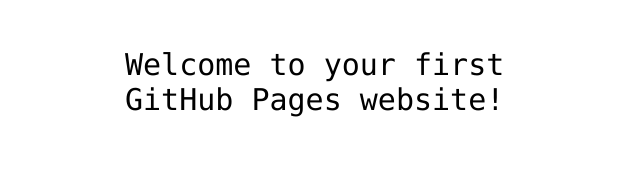
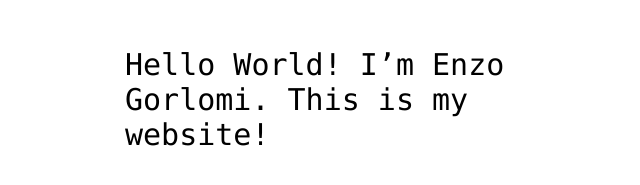
Before and after one commit to Enzo-Gorlomi/Enzo-Gorlomi.github.io, a plain HTML site: page index.html in a window 1280 px wide. Shown: the part 341-526 px from the top of the page, without its empty margins (315-955 px from the left). Drawn offline with Linux system fonts and the light colour scheme.

Commit message:
Added my username to index.html

```diff
--- a/index.html
+++ b/index.html
@@ -11,8 +11,7 @@
 
 <img src="https://octodex.github.com/images/daftpunktocat-thomas.gif" id="octocat" alt="octocat-gif" />
 
-<!-- Change this code here by copy and pasting your template on line 15 -->
-<p>Welcome to your first GitHub Pages website!</p>
+  <p>Hello World! I’m Enzo Gorlomi. This is my website!</p>
 
 </body>
 </html>
```
